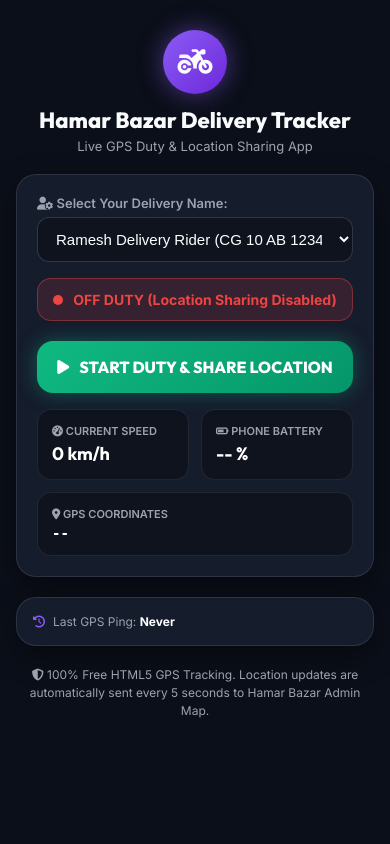
After one commit to Prince4061/hamar-bazar-map, a Flask app: page /rider in a window 390 px wide. The commit adds this page. Run offline with Flask 3, Linux system fonts and the light colour scheme; data comes from the database, SQL or seed files in the repository.

Commit message:
feat: add 100% Free Live Delivery Boy Tracking system (/rider mobile app, GPS API, bike markers, and live 5s auto-refresh)

```diff
--- a/app.py
+++ b/app.py
@@ -97,6 +97,22 @@ def init_db(reset=False):
         )
     ''')
 
+    # Delivery Riders Table
+    cursor.execute('''
+        CREATE TABLE IF NOT EXISTS riders (
+            id INTEGER PRIMARY KEY AUTOINCREMENT,
+            name TEXT NOT NULL,
+            mobile TEXT NOT NULL,
+            vehicle_number TEXT,
+            status TEXT DEFAULT 'online',
+            latitude REAL,
+            longitude REAL,
+            speed REAL DEFAULT 0,
+            battery INTEGER DEFAULT 100,
+            last_updated TIMESTAMP DEFAULT CURRENT_TIMESTAMP
+        )
+    ''')
+
     # Seed data if empty
     cursor.execute('SELECT COUNT(*) FROM shops')
     if cursor.fetchone()[0] == 0:
@@ -142,6 +158,15 @@ def init_db(reset=False):
             INSERT INTO orders (user_id, shop_id, amount, status, delivery_latitude, delivery_longitude)
             VALUES (?, ?, ?, ?, ?, ?)
         ''', orders)
+
+        riders = [
+            ("Ramesh Delivery Rider", "9876543210", "CG 10 AB 1234", "online", 22.1440, 81.8700, 24.5, 92),
+            ("Suresh Delivery Rider", "9876543211", "CG 10 CD 5678", "delivering", 22.1462, 81.8675, 31.0, 78)
+        ]
+        cursor.executemany('''
+            INSERT INTO riders (name, mobile, vehicle_number, status, latitude, longitude, speed, battery)
+            VALUES (?, ?, ?, ?, ?, ?, ?, ?)
+        ''', riders)
 
     conn.commit()
     conn.close()
@@ -262,29 +287,104 @@ def get_map_locations():
             "lng": row["longitude"]
         })
 
-    # Orders
+    # Active Delivery Riders
     cursor.execute('''
-        SELECT o.id, o.amount, o.status, o.delivery_latitude, o.delivery_longitude,
-               u.name as user_name, s.name as shop_name
-        FROM orders o
-        LEFT JOIN users u ON o.user_id = u.id
-        LEFT JOIN shops s ON o.shop_id = s.id
+        SELECT id, name, mobile, vehicle_number, status, latitude, longitude, speed, battery, last_updated
+        FROM riders
+        WHERE latitude IS NOT NULL AND longitude IS NOT NULL AND status != 'offline'
     ''')
     for row in cursor.fetchall():
         locations.append({
             "id": row["id"],
-            "type": "order",
-            "name": f"Order #{row['id']} - {row['user_name'] or 'Customer'}",
-            "amount": row["amount"],
+            "type": "rider",
+            "name": row["name"],
+            "mobile": row["mobile"],
+            "vehicle_number": row["vehicle_number"],
             "status": row["status"],
-            "user_name": row["user_name"],
-            "shop_name": row["shop_name"],
-            "lat": row["delivery_latitude"],
-            "lng": row["delivery_longitude"]
+            "speed": row["speed"] or 0,
+            "battery": row["battery"] or 100,
+            "last_updated": row["last_updated"],
+            "lat": row["latitude"],
+            "lng": row["longitude"]
         })
 
     conn.close()
     return jsonify(locations)
+
+# ----------------- DELIVERY RIDER ROUTES -----------------
+
+@app.route('/rider')
+def rider_page():
+    return render_template('rider.html')
+
+@app.route('/api/riders', methods=['GET', 'POST'])
+def handle_riders():
+    conn = get_db_connection()
+    cursor = conn.cursor()
+
+    if request.method == 'POST':
+        data = request.json or {}
+        name = data.get('name', '').strip()
+        mobile = data.get('mobile', '').strip()
+        vehicle_number = data.get('vehicle_number', '').strip()
+
+        if not name or not mobile:
+            conn.close()
+            return jsonify({"status": "error", "message": "Name and mobile number are required"}), 400
+
+        cursor.execute('''
+            INSERT INTO riders (name, mobile, vehicle_number, status, latitude, longitude)
+            VALUES (?, ?, ?, 'online', 22.1448, 81.8698)
+        ''', (name, mobile, vehicle_number))
+        conn.commit()
+        rider_id = cursor.lastrowid
+        conn.close()
+        return jsonify({"status": "success", "message": f"Delivery rider {name} added!", "rider_id": rider_id})
+
+    cursor.execute("SELECT * FROM riders")
+    riders = [dict(r) for r in cursor.fetchall()]
+    conn.close()
+    return jsonify(riders)
+
+@app.route('/api/rider/location', methods=['POST'])
+def update_rider_location():
+    data = request.json or {}
+    rider_id = data.get('rider_id')
+    lat = data.get('latitude')
+    lng = data.get('longitude')
+    speed = data.get('speed', 0)
+    battery = data.get('battery', 100)
+    status = data.get('status', 'online')
+
+    if not rider_id or lat is None or lng is None:
+        return jsonify({"status": "error", "message": "rider_id, latitude, and longitude are required"}), 400
+
+    try:
+        conn = get_db_connection()
+        cursor = conn.cursor()
+        cursor.execute('''
+            UPDATE riders
+            SET latitude = ?, longitude = ?, speed = ?, battery = ?, status = ?, last_updated = CURRENT_TIMESTAMP
+            WHERE id = ?
+        ''', (float(lat), float(lng), float(speed), int(battery), status, int(rider_id)))
+        conn.commit()
+        conn.close()
+        return jsonify({"status": "success", "message": "Live rider location updated successfully"})
+    except Exception as e:
+        print("Error updating rider location:", e)
+        return jsonify({"status": "error", "message": str(e)}), 500
+
+@app.route('/api/riders/<int:rider_id>', methods=['DELETE', 'POST'])
+def delete_rider(rider_id):
+    try:
+        conn = get_db_connection()
+        cursor = conn.cursor()
+        cursor.execute("DELETE FROM riders WHERE id = ?", (rider_id,))
+        conn.commit()
+        conn.close()
+        return jsonify({"status": "success", "message": f"Rider #{rider_id} deleted successfully"})
+    except Exception as e:
+        return jsonify({"status": "error", "message": str(e)}), 500
 
 # Detailed User Info endpoint with user's complete order history list
 @app.route('/api/users/<int:user_id>/orders', methods=['GET'])
--- /dev/null
+++ b/templates/rider.html
@@ -0,0 +1,450 @@
+<!DOCTYPE html>
+<html lang="en">
+<head>
+    <meta charset="UTF-8">
+    <meta name="viewport" content="width=device-width, initial-scale=1.0">
+    <title>Hamar Bazar — Delivery Boy Live GPS Tracker</title>
+    <!-- Google Fonts -->
+    <link rel="preconnect" href="https://fonts.googleapis.com">
+    <link rel="preconnect" href="https://fonts.gstatic.com" crossorigin>
+    <link href="https://fonts.googleapis.com/css2?family=Outfit:wght@400;600;700;800&family=Inter:wght@400;500;600;700&display=swap" rel="stylesheet">
+    <!-- FontAwesome -->
+    <link rel="stylesheet" href="https://cdnjs.cloudflare.com/ajax/libs/font-awesome/6.4.0/css/all.min.css">
+
+    <style>
+        :root {
+            --bg-dark: #0B0F19;
+            --bg-card: #151C2C;
+            --accent-purple: #8B5CF6;
+            --accent-emerald: #10B981;
+            --accent-danger: #EF4444;
+            --text-primary: #F9FAFB;
+            --text-secondary: #9CA3AF;
+        }
+
+        * {
+            box-sizing: border-box;
+            margin: 0;
+            padding: 0;
+        }
+
+        body {
+            font-family: 'Inter', sans-serif;
+            background: var(--bg-dark);
+            color: var(--text-primary);
+            min-height: 100vh;
+            display: flex;
+            flex-direction: column;
+            align-items: center;
+            padding: 20px 16px;
+        }
+
+        .container {
+            width: 100%;
+            max-width: 440px;
+            display: flex;
+            flex-direction: column;
+            gap: 20px;
+        }
+
+        .header {
+            text-align: center;
+            padding-top: 10px;
+        }
+
+        .header-icon {
+            width: 64px;
+            height: 64px;
+            border-radius: 50%;
+            background: linear-gradient(135deg, #8B5CF6, #6D28D9);
+            display: flex;
+            align-items: center;
+            justify-content: center;
+            font-size: 28px;
+            margin: 0 auto 12px;
+            box-shadow: 0 0 25px rgba(139, 92, 246, 0.5);
+        }
+
+        .header h1 {
+            font-family: 'Outfit', sans-serif;
+            font-size: 22px;
+            font-weight: 800;
+        }
+
+        .header p {
+            font-size: 13px;
+            color: var(--text-secondary);
+            margin-top: 4px;
+        }
+
+        .card {
+            background: var(--bg-card);
+            border: 1px solid rgba(255, 255, 255, 0.1);
+            border-radius: 20px;
+            padding: 20px;
+            box-shadow: 0 10px 30px rgba(0, 0, 0, 0.4);
+        }
+
+        .form-group {
+            margin-bottom: 16px;
+        }
+
+        .form-group label {
+            display: block;
+            font-size: 13px;
+            font-weight: 600;
+            color: var(--text-secondary);
+            margin-bottom: 6px;
+        }
+
+        .form-group select, .form-group input {
+            width: 100%;
+            background: rgba(0, 0, 0, 0.3);
+            border: 1px solid rgba(255, 255, 255, 0.15);
+            border-radius: 12px;
+            padding: 12px 14px;
+            color: #fff;
+            font-size: 15px;
+            outline: none;
+        }
+
+        .status-badge {
+            display: flex;
+            align-items: center;
+            justify-content: center;
+            gap: 10px;
+            padding: 12px;
+            border-radius: 14px;
+            font-size: 14px;
+            font-weight: 700;
+            margin-bottom: 20px;
+            transition: all 0.3s ease;
+        }
+
+        .status-badge.offline {
+            background: rgba(239, 68, 68, 0.15);
+            border: 1px solid rgba(239, 68, 68, 0.4);
+            color: var(--accent-danger);
+        }
+
+        .status-badge.online {
+            background: rgba(16, 185, 129, 0.15);
+            border: 1px solid rgba(16, 185, 129, 0.4);
+            color: var(--accent-emerald);
+        }
+
+        .duty-btn {
+            width: 100%;
+            padding: 16px;
+            border-radius: 16px;
+            border: none;
+            font-family: 'Outfit', sans-serif;
+            font-size: 16px;
+            font-weight: 800;
+            cursor: pointer;
+            display: flex;
+            align-items: center;
+            justify-content: center;
+            gap: 10px;
+            box-shadow: 0 6px 20px rgba(0, 0, 0, 0.4);
+            transition: transform 0.2s ease;
+        }
+
+        .duty-btn:active {
+            transform: scale(0.98);
+        }
+
+        .btn-start {
+            background: linear-gradient(135deg, #10B981, #059669);
+            color: white;
+            box-shadow: 0 0 20px rgba(16, 185, 129, 0.4);
+        }
+
+        .btn-stop {
+            background: linear-gradient(135deg, #EF4444, #DC2626);
+            color: white;
+            box-shadow: 0 0 20px rgba(239, 68, 68, 0.4);
+        }
+
+        .metrics-grid {
+            display: grid;
+            grid-template-columns: 1fr 1fr;
+            gap: 12px;
+            margin-top: 16px;
+        }
+
+        .metric-box {
+            background: rgba(0, 0, 0, 0.3);
+            border: 1px solid rgba(255, 255, 255, 0.08);
+            border-radius: 14px;
+            padding: 14px;
+            display: flex;
+            flex-direction: column;
+            gap: 4px;
+        }
+
+        .metric-label {
+            font-size: 11px;
+            color: var(--text-secondary);
+            font-weight: 600;
+            text-transform: uppercase;
+        }
+
+        .metric-val {
+            font-family: 'Outfit', sans-serif;
+            font-size: 18px;
+            font-weight: 700;
+            color: #fff;
+        }
+
+        .pulse-dot {
+            width: 10px;
+            height: 10px;
+            border-radius: 50%;
+            display: inline-block;
+        }
+
+        .pulse-dot.green {
+            background: #10B981;
+            box-shadow: 0 0 10px #10B981;
+            animation: pulse 1.5s infinite;
+        }
+
+        .pulse-dot.red {
+            background: #EF4444;
+        }
+
+        @keyframes pulse {
+            0% { transform: scale(1); opacity: 1; }
+            50% { transform: scale(1.3); opacity: 0.5; }
+            100% { transform: scale(1); opacity: 1; }
+        }
+
+        .footer-note {
+            font-size: 12px;
+            color: var(--text-secondary);
+            text-align: center;
+            line-height: 1.5;
+        }
+    </style>
+</head>
+<body>
+
+    <div class="container">
+
+        <div class="header">
+            <div class="header-icon">
+                <i class="fa-solid fa-motorcycle"></i>
+            </div>
+            <h1>Hamar Bazar Delivery Tracker</h1>
+            <p>Live GPS Duty & Location Sharing App</p>
+        </div>
+
+        <div class="card">
+            <div class="form-group">
+                <label for="rider-select"><i class="fa-solid fa-user-gear"></i> Select Your Delivery Name:</label>
+                <select id="rider-select" onchange="onRiderSelectChange()">
+                    <option value="">Loading Delivery Boys...</option>
+                </select>
+            </div>
+
+            <div id="status-box" class="status-badge offline">
+                <span class="pulse-dot red" id="pulse-indicator"></span>
+                <span id="status-text">OFF DUTY (Location Sharing Disabled)</span>
+            </div>
+
+            <button id="duty-btn" onclick="toggleDuty()" class="duty-btn btn-start">
+                <i class="fa-solid fa-play"></i> START DUTY & SHARE LOCATION
+            </button>
+
+            <div class="metrics-grid">
+                <div class="metric-box">
+                    <span class="metric-label"><i class="fa-solid fa-gauge-high"></i> Current Speed</span>
+                    <span class="metric-val" id="speed-val">0 km/h</span>
+                </div>
+                <div class="metric-box">
+                    <span class="metric-label"><i class="fa-solid fa-battery-three-quarters"></i> Phone Battery</span>
+                    <span class="metric-val" id="battery-val">-- %</span>
+                </div>
+                <div class="metric-box" style="grid-column: span 2;">
+                    <span class="metric-label"><i class="fa-solid fa-location-dot"></i> GPS Coordinates</span>
+                    <span class="metric-val" id="coords-val" style="font-size:14px; font-family:monospace;">--</span>
+                </div>
+            </div>
+        </div>
+
+        <div class="card" style="padding:16px;">
+            <div style="font-size:12px; color:var(--text-secondary); display:flex; align-items:center; gap:8px;">
+                <i class="fa-solid fa-clock-rotate-left" style="color:var(--accent-purple);"></i>
+                <span>Last GPS Ping: <strong id="last-ping-val" style="color:#fff;">Never</strong></span>
+            </div>
+        </div>
+
+        <div class="footer-note">
+            <i class="fa-solid fa-shield-halved"></i> 100% Free HTML5 GPS Tracking. Location updates are automatically sent every 5 seconds to Hamar Bazar Admin Map.
+        </div>
+
+    </div>
+
+    <script>
+        let isDutyOn = false;
+        let watchId = null;
+        let updateInterval = null;
+        let currentLat = null;
+        let currentLng = null;
+        let currentSpeed = 0;
+        let currentBattery = 100;
+
+        document.addEventListener('DOMContentLoaded', () => {
+            fetchRidersList();
+            initBattery();
+        });
+
+        function fetchRidersList() {
+            fetch('/api/riders')
+                .then(res => res.json())
+                .then(riders => {
+                    const sel = document.getElementById('rider-select');
+                    sel.innerHTML = '';
+                    if (riders.length === 0) {
+                        sel.innerHTML = '<option value="">No riders registered. Add from Admin Map.</option>';
+                        return;
+                    }
+                    riders.forEach(r => {
+                        const opt = document.createElement('option');
+                        opt.value = r.id;
+                        opt.textContent = `${r.name} (${r.vehicle_number || r.mobile})`;
+                        sel.appendChild(opt);
+                    });
+
+                    // Restore saved choice
+                    const savedRider = localStorage.getItem('hb_selected_rider_id');
+                    if (savedRider) sel.value = savedRider;
+                });
+        }
+
+        function onRiderSelectChange() {
+            const sel = document.getElementById('rider-select');
+            localStorage.setItem('hb_selected_rider_id', sel.value);
+        }
+
+        function initBattery() {
+            if (navigator.getBattery) {
+                navigator.getBattery().then(bat => {
+                    currentBattery = Math.round(bat.level * 100);
+                    document.getElementById('battery-val').innerText = currentBattery + '%';
+                    bat.addEventListener('levelchange', () => {
+                        currentBattery = Math.round(bat.level * 100);
+                        document.getElementById('battery-val').innerText = currentBattery + '%';
+                    });
+                });
+            }
+        }
+
+        function toggleDuty() {
+            const riderId = document.getElementById('rider-select').value;
+            if (!riderId) {
+                alert("Please select your Delivery Name first!");
+                return;
+            }
+
+            isDutyOn = !isDutyOn;
+            const btn = document.getElementById('duty-btn');
+            const statusBox = document.getElementById('status-box');
+            const statusText = document.getElementById('status-text');
+            const pulse = document.getElementById('pulse-indicator');
+
+            if (isDutyOn) {
+                btn.className = 'duty-btn btn-stop';
+                btn.innerHTML = '<i class="fa-solid fa-stop"></i> END DUTY & STOP TRACKING';
+                statusBox.className = 'status-badge online';
+                statusText.innerText = 'ON DUTY (Sharing Live GPS Location)';
+                pulse.className = 'pulse-dot green';
+
+                startGpsTracking();
+            } else {
+                btn.className = 'duty-btn btn-start';
+                btn.innerHTML = '<i class="fa-solid fa-play"></i> START DUTY & SHARE LOCATION';
+                statusBox.className = 'status-badge offline';
+                statusText.innerText = 'OFF DUTY (Location Sharing Disabled)';
+                pulse.className = 'pulse-dot red';
+
+                stopGpsTracking();
+            }
+        }
+
+        function startGpsTracking() {
+            if (!navigator.geolocation) {
+                alert("Geolocation is not supported by your mobile browser!");
+                return;
+            }
+
+            watchId = navigator.geolocation.watchPosition(
+                (pos) => {
+                    currentLat = pos.coords.latitude.toFixed(6);
+                    currentLng = pos.coords.longitude.toFixed(6);
+                    currentSpeed = pos.coords.speed ? Math.round(pos.coords.speed * 3.6) : 0; // m/s to km/h
+
+                    document.getElementById('coords-val').innerText = `${currentLat}, ${currentLng}`;
+                    document.getElementById('speed-val').innerText = currentSpeed + ' km/h';
+
+                    sendLocationToServer();
+                },
+                (err) => {
+                    console.warn("GPS Error:", err);
+                    document.getElementById('coords-val').innerText = "GPS Permission Error";
+                },
+                { enableHighAccuracy: true, timeout: 10000, maximumAge: 0 }
+            );
+
+            // Also ping every 5 seconds
+            updateInterval = setInterval(() => {
+                sendLocationToServer();
+            }, 5000);
+        }
+
+        function stopGpsTracking() {
+            if (watchId) navigator.geolocation.clearWatch(watchId);
+            if (updateInterval) clearInterval(updateInterval);
+
+            // Send offline status
+            const riderId = document.getElementById('rider-select').value;
+            if (riderId && currentLat && currentLng) {
+                fetch('/api/rider/location', {
+                    method: 'POST',
+                    headers: { 'Content-Type': 'application/json' },
+                    body: JSON.stringify({
+                        rider_id: riderId,
+                        latitude: currentLat,
+                        longitude: currentLng,
+                        status: 'offline'
+                    })
+                });
+            }
+        }
+
+        function sendLocationToServer() {
+            const riderId = document.getElementById('rider-select').value;
+            if (!riderId || !currentLat || !currentLng) return;
+
+            fetch('/api/rider/location', {
+                method: 'POST',
+                headers: { 'Content-Type': 'application/json' },
+                body: JSON.stringify({
+                    rider_id: riderId,
+                    latitude: currentLat,
+                    longitude: currentLng,
+                    speed: currentSpeed,
+                    battery: currentBattery,
+                    status: 'online'
+                })
+            })
+            .then(res => res.json())
+            .then(data => {
+                const now = new Date().toLocaleTimeString();
+                document.getElementById('last-ping-val').innerText = now + ' (Active)';
+            });
+        }
+    </script>
+</body>
+</html>
```
Also changed, not shown: generate_markers.py (+8 -0 lines), static/css/style.css (+33 -1 lines), static/js/map.js (+62 -9 lines), templates/index.html (+13 -0 lines), static/markers/rider.png (added).
